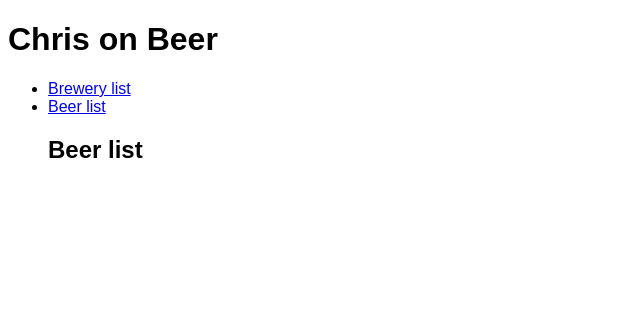
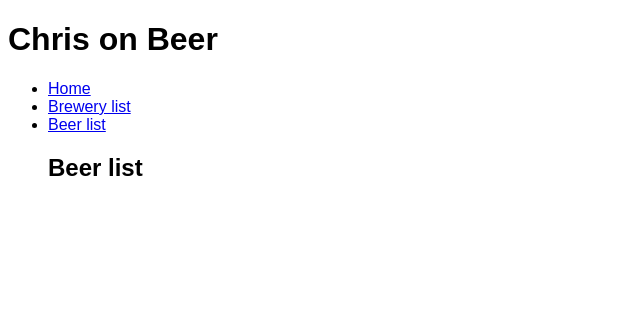
Before and after one commit to ccharles/StartupifyDemo, a Django app: template templates/beer/beers.html in a window 1280 px wide. Shown: the top 318 px of the page, without its empty margins (0-640 px from the left). Run offline with Django 3.2, Linux system fonts and the light colour scheme; the template is opened without the code that fills it, so the values that code supplies are empty.

Commit message:
Added "Home" link to the main navbar.

```diff
--- a/templates/beer/base.html
+++ b/templates/beer/base.html
@@ -12,6 +12,7 @@
 
     <div id="navbar">
       <ul>
+        <li><a href="/">Home</a></li>
         <li><a href="/brewery/">Brewery list</a></li>
         <li><a href="/beer/">Beer list</a></li>
     </div>
```
